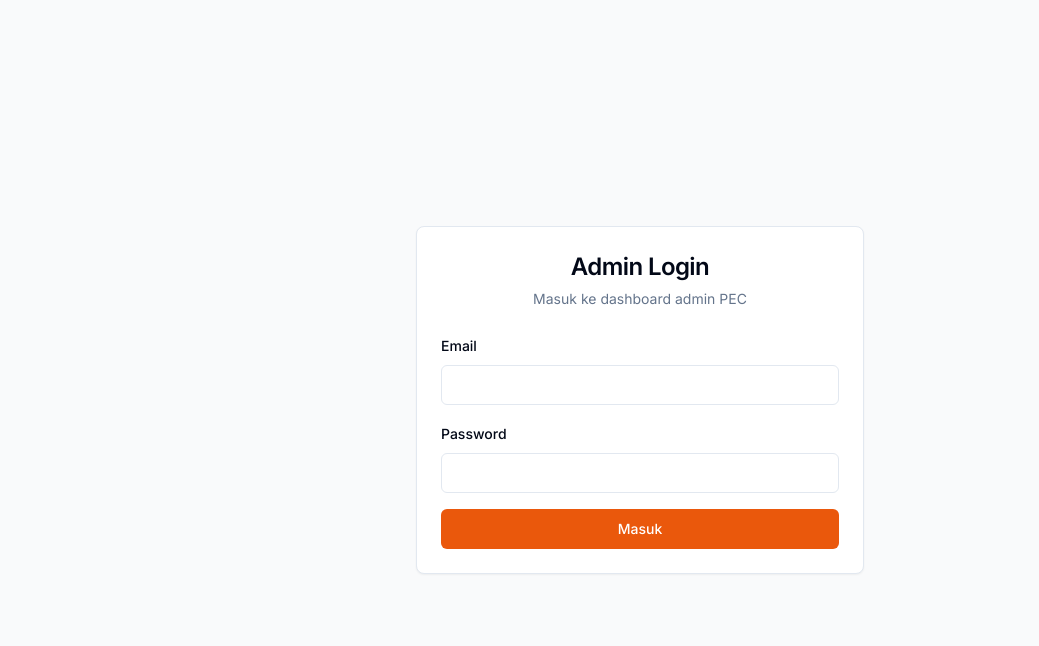
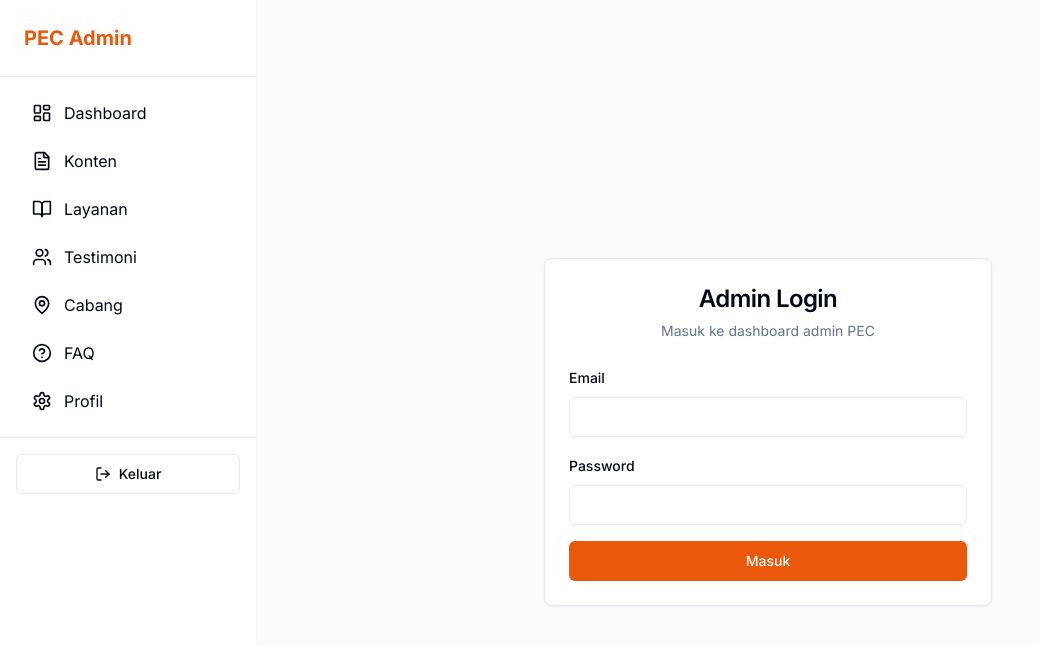
Before and after one commit to CahyoUsodo/pecindonesia-website, a Next.js app: page /admin/login in a window 1280 px wide. Shown: the top 646 px of the page, without its empty margins (0-1039 px from the left). Built offline with nearby package versions, Linux system fonts and the light colour scheme; no server answers.

Commit message:
Fix: Always render sidebar menu items and add debug logging

```diff
--- a/app/admin/layout.tsx
+++ b/app/admin/layout.tsx
@@ -14,6 +14,15 @@ export default async function AdminLayout({
   const headersList = headers()
   const pathname = headersList.get("x-pathname") || headersList.get("x-invoke-path") || ""
 
+  // Debug in development
+  if (process.env.NODE_ENV === "development") {
+    console.log("AdminLayout - Session check:", {
+      hasSession: !!session,
+      pathname,
+      email: session?.user?.email,
+    })
+  }
+
   // Check if we're on login page
   const isLoginPage = pathname === "/admin/login" || pathname.includes("/admin/login")
 
@@ -26,21 +35,12 @@ export default async function AdminLayout({
     )
   }
 
-  // If no session, render without sidebar (middleware should have redirected to login)
-  // But we render children anyway to avoid blank page
-  if (!session) {
-    return (
-      <div className="min-h-screen bg-gray-50">
-        {children}
-      </div>
-    )
-  }
-
-  // User is authenticated and not on login page - show full admin layout with sidebar
+  // Always show sidebar for non-login pages (even if session is missing, for debugging)
+  // Middleware should have redirected to login if no session, but we show sidebar anyway
   return (
     <div className="min-h-screen bg-gray-50">
       <div className="flex">
-        {/* Sidebar */}
+        {/* Sidebar - Always render for non-login pages */}
         <AdminSidebarWrapper />
 
         {/* Main Content */}
--- a/components/admin-sidebar-wrapper.tsx
+++ b/components/admin-sidebar-wrapper.tsx
@@ -4,5 +4,19 @@ import AdminSidebar from "@/components/admin-sidebar"
 export default async function AdminSidebarWrapper() {
   const session = await getServerSession()
 
-  return <AdminSidebar userEmail={session?.user?.email} userRole={session?.user?.role} />
+  // Debug: Log session to help troubleshoot
+  if (process.env.NODE_ENV === "development") {
+    console.log("AdminSidebarWrapper - Session:", {
+      hasSession: !!session,
+      email: session?.user?.email,
+      role: session?.user?.role,
+    })
+  }
+
+  return (
+    <AdminSidebar
+      userEmail={session?.user?.email || undefined}
+      userRole={session?.user?.role || undefined}
+    />
+  )
 }
--- a/components/admin-sidebar.tsx
+++ b/components/admin-sidebar.tsx
@@ -15,6 +15,7 @@ export default function AdminSidebar({ userEmail, userRole }: AdminSidebarProps)
   const [isOpen, setIsOpen] = useState(false)
   const pathname = usePathname()
 
+  // Always show menu items - userEmail and userRole are optional
   const menuItems = [
     { href: "/admin", label: "Dashboard", icon: LayoutDashboard },
     { href: "/admin/content", label: "Konten", icon: FileText },
@@ -26,6 +27,11 @@ export default function AdminSidebar({ userEmail, userRole }: AdminSidebarProps)
     ...(userRole === "SUPER_ADMIN" ? [{ href: "/admin/admins", label: "Manajemen Admin", icon: UserCog }] : []),
     { href: "/admin/profile", label: "Profil", icon: Settings },
   ]
+
+  // Debug in development
+  if (process.env.NODE_ENV === "development") {
+    console.log("AdminSidebar - Props:", { userEmail, userRole, menuItemsCount: menuItems.length })
+  }
 
   const toggleSidebar = () => setIsOpen(!isOpen)
   const closeSidebar = () => setIsOpen(false)
@@ -83,7 +89,8 @@ export default function AdminSidebar({ userEmail, userRole }: AdminSidebarProps)
           </div>
         </div>
         <nav className="p-4 space-y-2">
-          {menuItems.map((item) => {
+          {menuItems.length > 0 ? (
+            menuItems.map((item) => {
               const Icon = item.icon
               const isActive = pathname === item.href
               return (
@@ -103,7 +110,10 @@ export default function AdminSidebar({ userEmail, userRole }: AdminSidebarProps)
                   <span>{item.label}</span>
                 </Link>
               )
-          })}
+            })
+          ) : (
+            <div className="text-sm text-gray-500 p-4">Menu sedang dimuat...</div>
+          )}
         </nav>
         <div className="p-4 border-t">
           <AdminSignOut />
```
Lines whose indentation alone changed are shown as unchanged.
